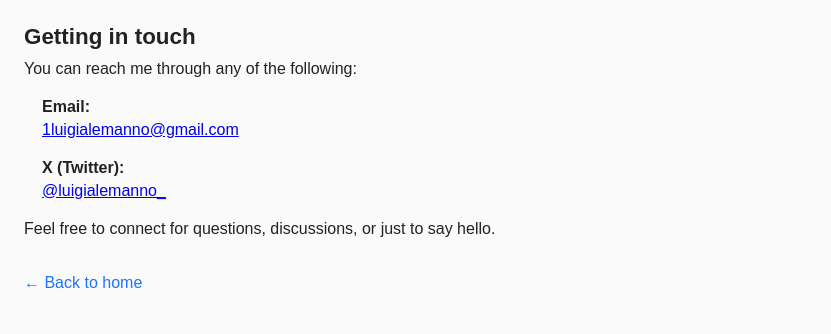
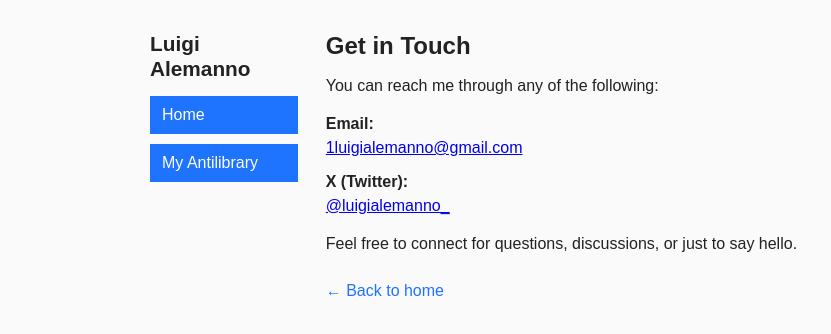
Before and after one commit to luigis102/personal_website, a plain HTML site: page contacts.html in a window 1280 px wide. Shown: the whole page, without its empty margins (0-831 px from the left). Drawn offline with Linux system fonts and the light colour scheme.

Commit message:
new change

```diff
--- a/contacts.html
+++ b/contacts.html
@@ -3,44 +3,107 @@
 <head>
     <meta charset="UTF-8">
     <meta name="viewport" content="width=device-width, initial-scale=1.0">
-    <title>My Antilibrary</title>
+    <title>Get in Touch</title>
     <style>
         body {
-            margin: 24px;
+            margin: 0;
+            padding: 32px;
             font-family: Arial, sans-serif;
             color: #222;
             background: #fafafa;
+            display: flex;
+            justify-content: center;
+        }
+
+        .layout {
+            display: flex;
+            gap: 28px;
+            max-width: 980px;
+            width: 100%;
+            align-items: flex-start;
+        }
+
+        .nav {
+            width: 180px;
+        }
+
+        .nav h1 {
+            margin: 0 0 14px 0;
+            font-size: 1.3rem;
+            line-height: 1.2;
+        }
+
+        .nav-buttons {
+            list-style: none;
+            padding: 0;
+            margin: 0;
+            display: flex;
+            flex-direction: column;
+            gap: 10px;
+        }
+
+        .btn {
+            display: block;
+            text-decoration: none;
+            background: #1e73ff;
+            color: #fff;
+            padding: 10px 12px;
+            text-align: left;
+        }
+
+        .content {
+            display: flex;
+            flex-direction: column;
+            gap: 14px;
+            align-items: flex-start;
+            width: 100%;
         }
 
         h1 {
-            margin: 0 0 8px 0;
-            font-size: 1.4rem;
+            margin: 0;
+            font-size: 1.5rem;
         }
 
         p {
-            margin: 0 0 16px 0;
-            line-height: 1.4;
+            margin: 0;
+            line-height: 1.5;
         }
 
-        .books {
-            padding-left: 18px;
-            margin: 12px 0 0 0;
-            line-height: 1.5;
+        .contact-list {
+            display: flex;
+            flex-direction: column;
+            gap: 10px;
         }
 
         .back {
             display: inline-block;
-            margin-top: 18px;
+            margin-top: 12px;
             color: #1e73ff;
             text-decoration: none;
+        }
+
+        @media (max-width: 720px) {
+            body { padding: 20px; }
+            .layout { flex-direction: column; }
+            .nav { width: 100%; }
         }
     </style>
 </head>
 <body>
-    <h1>Getting in touch</h1>
+    <div class="layout">
+        <aside class="nav">
+            <h1>Luigi Alemanno</h1>
+            <ul class="nav-buttons">
+                <li><a class="btn" href="index.html">Home</a></li>
+                <li><a class="btn" href="library.html">My Antilibrary</a></li>
+            </ul>
+        </aside>
+
+        <main class="content">
+            <h1>Get in Touch</h1>
             <p>You can reach me through any of the following:</p>
 
-    <div class="books">
+            <div class="contact-list">
                 <p>
                     <strong>Email:</strong><br>
                     <a href="mailto:1luigialemanno@gmail.com">1luigialemanno@gmail.com</a>
@@ -52,7 +115,8 @@
             </div>
 
             <p>Feel free to connect for questions, discussions, or just to say hello.</p>
-
             <a href="index.html" class="back">← Back to home</a>
+        </main>
+    </div>
 </body>
 </html>
```
Also changed, not shown: library.html (+73 -9 lines). Lines whose indentation alone changed are shown as unchanged.
